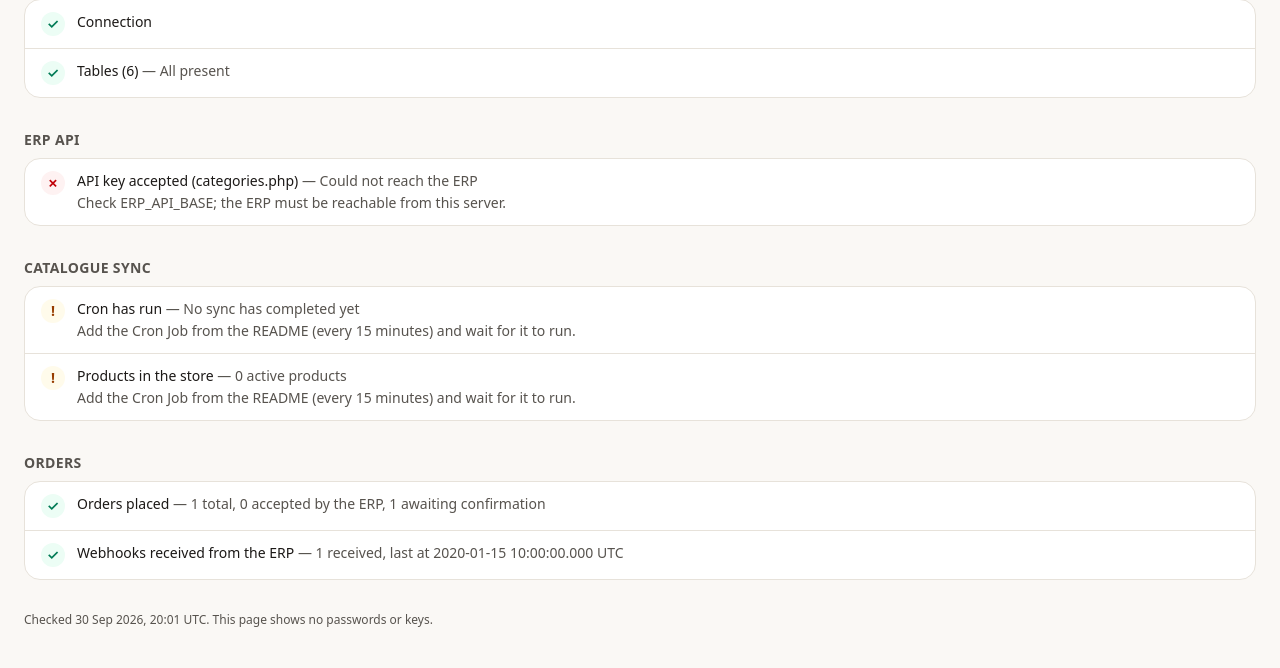
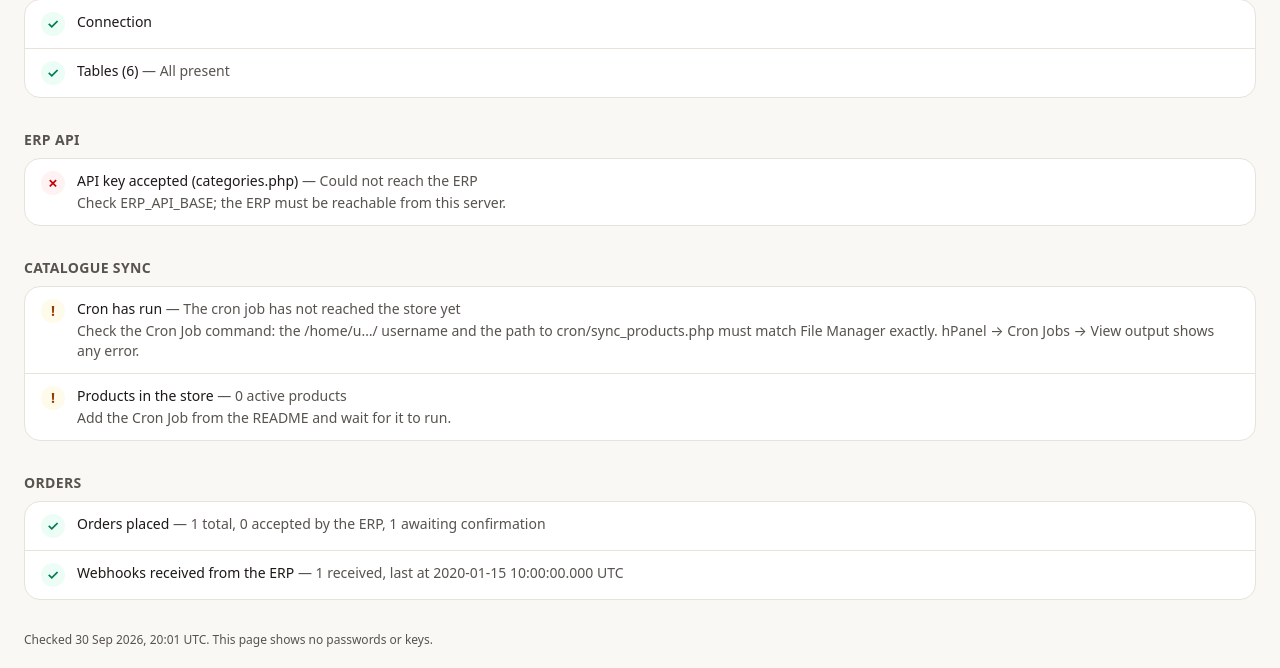
Before and after one commit to sanskarp661-sudo/storefront, a PHP site: page /status.php in a window 1280 px wide. Shown: the part 843-1511 px from the top of the page. Before the commit the page ends 1470 px from the top, so only its background shows below. Run offline with PHP 8.4, Linux system fonts and the light colour scheme; tables that the repository leaves empty hold one stand-in row (values such as "Sample post"); style sheets or scripts are compiled from the project's sources; some libraries are stand-ins or nearby versions.

Commit message:
Clearer cron diagnostics on status.php; PHP version guard in cron script
status.php now distinguishes 'cron never reached the store', 'first sync
running' and 'sync failed', with where to look in hPanel. The cron script
reports a too-old command-line PHP instead of failing on a parse error.

Co-Authored-By: Claude Opus 5.5 <noreply@anthropic.com>
Claude-Session: https://claude.ai/code/session_01Bn5ixQCsVbuzqXjVmsRUSd

```diff
--- a/cron/sync_products.php
+++ b/cron/sync_products.php
@@ -9,6 +9,10 @@
 if (PHP_SAPI !== 'cli') {
     http_response_code(403);
     exit('Forbidden');
+}
+if (PHP_VERSION_ID < 80100) {
+    fwrite(STDERR, 'This script needs PHP 8.1 or newer, but cron ran PHP ' . PHP_VERSION . ". Use /usr/bin/php8.3 (or /opt/alt/php83/usr/bin/php) in the Cron Job command.\n");
+    exit(1);
 }
 define('NO_SESSION', true);
 require dirname(__DIR__) . '/includes/bootstrap.php';
--- a/status.php
+++ b/status.php
@@ -83,16 +83,21 @@ $add('ERP API', 'API key accepted (categories.php)', $cached['state'], $cached['
 if ($dbOk && empty($missing)) {
     $sync = db_one("SELECT last_run_at, last_full_at, last_error, lease_until FROM sync_state WHERE name = 'catalog'");
     $active = (int) db_one("SELECT COUNT(*) AS n FROM products WHERE status = 'active'")['n'];
-    $cronHint = 'Add the Cron Job from the README (every 15 minutes) and wait for it to run.';
-    if (!$sync || !$sync['last_run_at']) {
-        $state = $sync && $sync['last_error'] ? 'fail' : 'warn';
-        $add('Catalogue sync', 'Cron has run', $state,
-            $sync && $sync['last_error'] ? 'Last attempt failed: ' . mb_substr($sync['last_error'], 0, 200) : 'No sync has completed yet', $cronHint);
+    $cronHint = 'Add the Cron Job from the README and wait for it to run.';
+    if (!$sync) {
+        $add('Catalogue sync', 'Cron has run', 'warn', 'The cron job has not reached the store yet',
+            'Check the Cron Job command: the /home/u…/ username and the path to cron/sync_products.php must match File Manager exactly. hPanel → Cron Jobs → View output shows any error.');
+    } elseif (!$sync['last_run_at'] && $sync['lease_until'] && strtotime($sync['lease_until'] . ' UTC') > time()) {
+        $add('Catalogue sync', 'Cron has run', 'info', 'The first sync is running right now', 'Reload this page in a minute.');
+    } elseif (!$sync['last_run_at']) {
+        $add('Catalogue sync', 'Cron has run', $sync['last_error'] ? 'fail' : 'warn',
+            $sync['last_error'] ? 'Last attempt failed: ' . mb_substr($sync['last_error'], 0, 200) : 'The cron job started but no sync has completed yet',
+            'hPanel → Cron Jobs → View output shows the full error.');
     } else {
         $age = time() - strtotime($sync['last_run_at'] . ' UTC');
         $add('Catalogue sync', 'Cron has run', $age < 45 * 60 ? 'ok' : 'warn',
             'Last successful sync ' . ($age < 120 ? "$age seconds" : round($age / 60) . ' minutes') . ' ago',
-            'The last sync is over 45 minutes old: check the Cron Job is still scheduled every 15 minutes.');
+            'The last sync is over 45 minutes old: check the Cron Job is still scheduled.');
         if ($sync['last_error']) $add('Catalogue sync', 'Last sync error', 'warn', mb_substr($sync['last_error'], 0, 200));
     }
     $add('Catalogue sync', 'Products in the store', $active > 0 ? 'ok' : 'warn', "$active active products", $cronHint);
```
